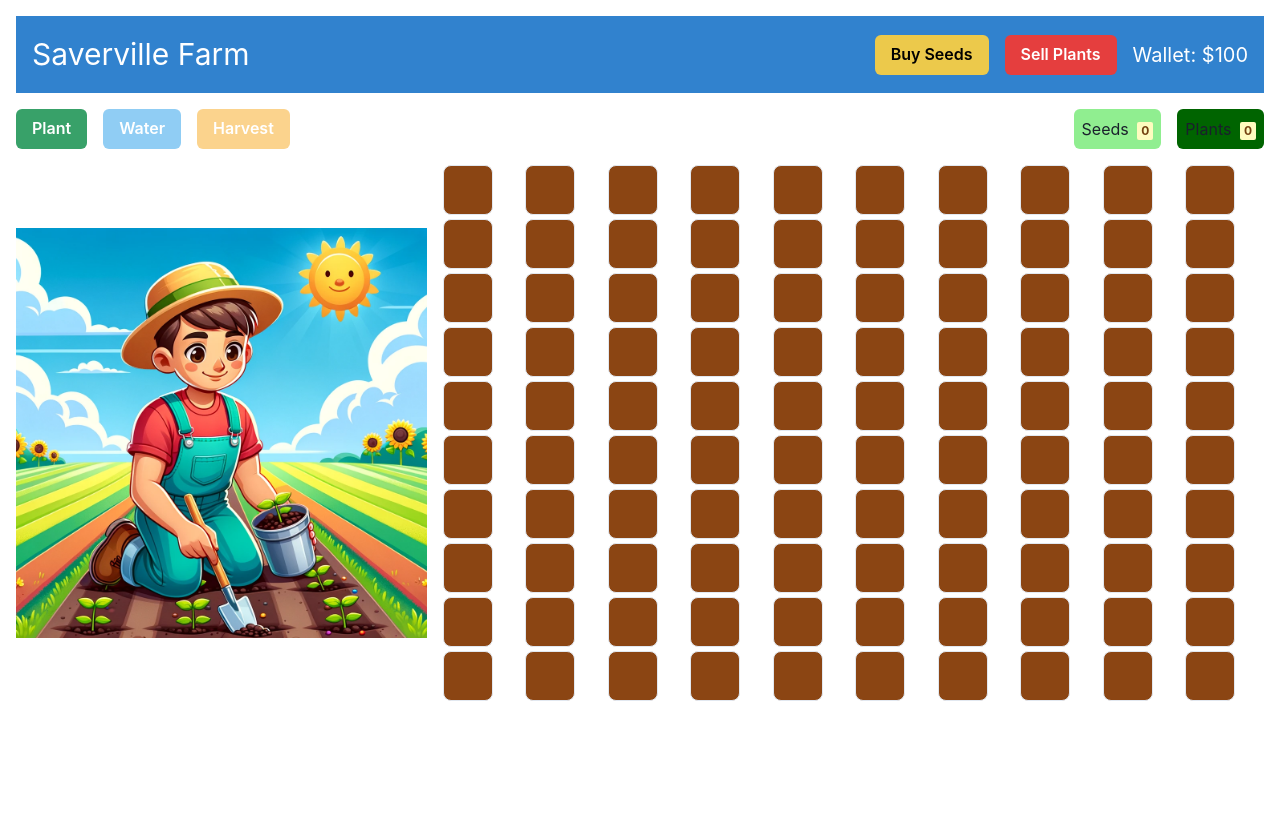
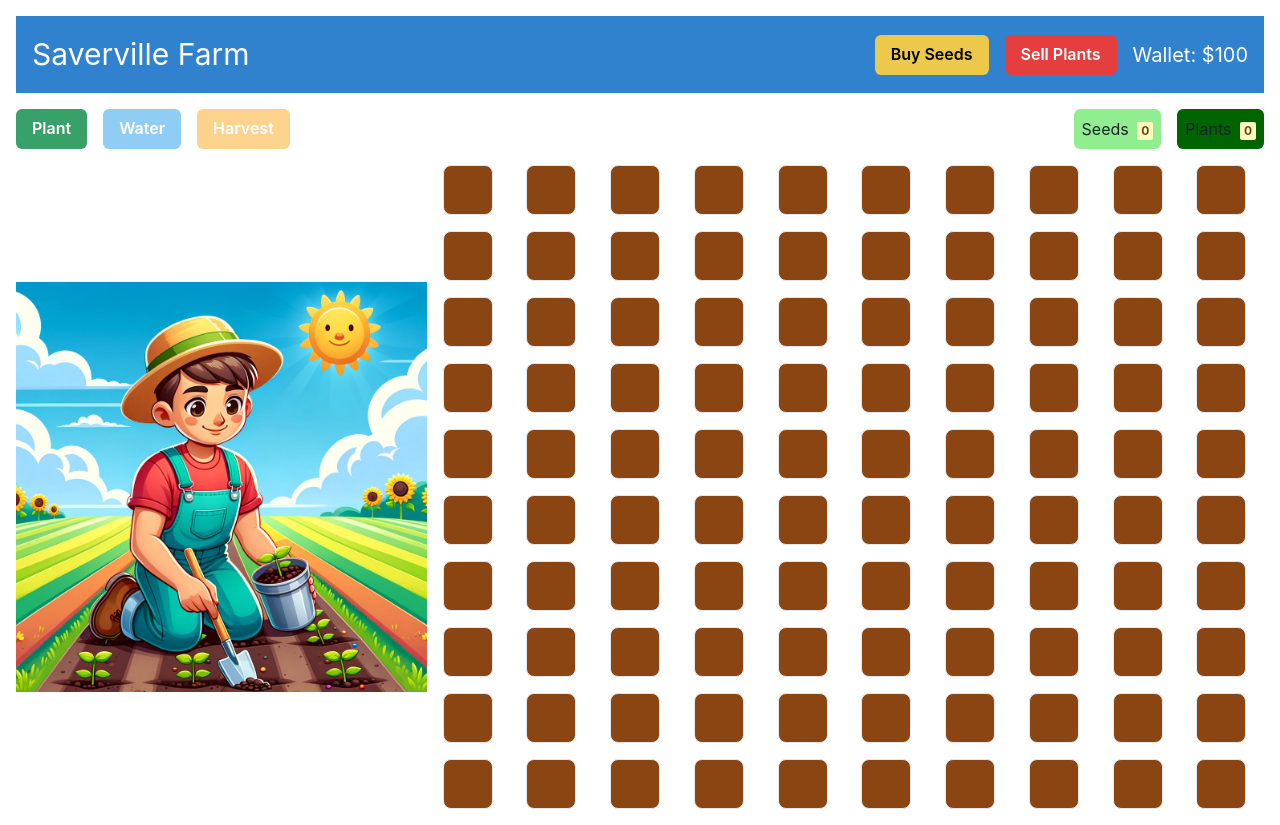
Before and after one commit to GPT-Engineer-App/react-farmville-game, a React (Vite) app: page / in a window 1280 px wide. Before the commit the page ends 800 px from the top, so only its background shows below. Built offline with nearby package versions, Linux system fonts and the light colour scheme.

Commit message:
Updated the `SimpleGrid` component to ensure each column of the farm is equally spaced apart by setting the `spacing` property to 4.
Prompt: Make each column of the farm equally spaced apart

```diff
--- a/src/pages/Index.jsx
+++ b/src/pages/Index.jsx
@@ -227,7 +227,7 @@ const Index = () => {
         <Box flex="1">
           <Image src={mode === "planting" ? "/planting.png" : mode === "watering" ? "/watering.png" : "/harvesting.png"} alt={`${mode} mode`} boxSize="100%" />
         </Box>
-        <SimpleGrid columns={10} spacing={1} templateColumns="repeat(10, 1fr)" flex="2">
+        <SimpleGrid columns={10} spacing={4} templateColumns="repeat(10, 1fr)" flex="2">
           {farmGrid.map((cell, index) => (
             <Box key={index} w="50px" h="50px" borderWidth="1px" borderRadius="lg" bg="#8B4513" display="flex" alignItems="center" justifyContent="center" onClick={() => handleGridClick(index)}>
               {cell.state === "seeded" && <Box w="100%" h="100%" />}
```
